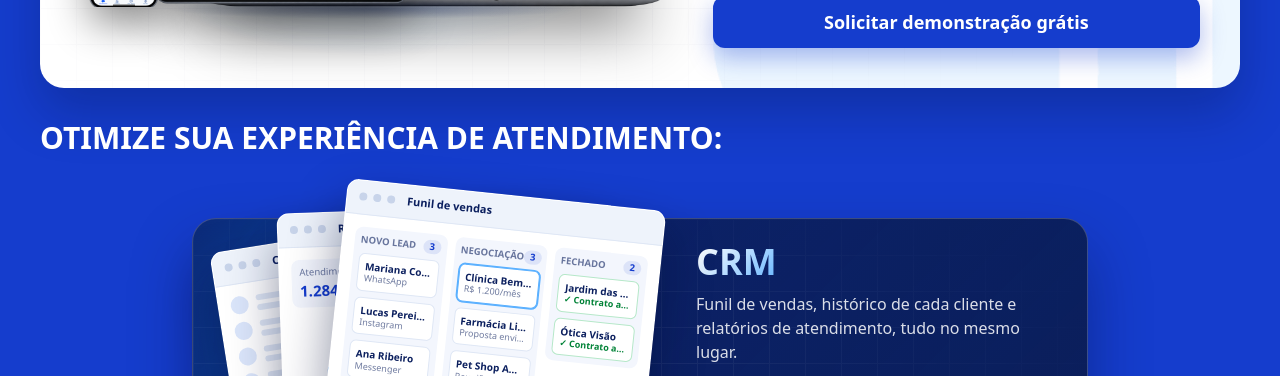
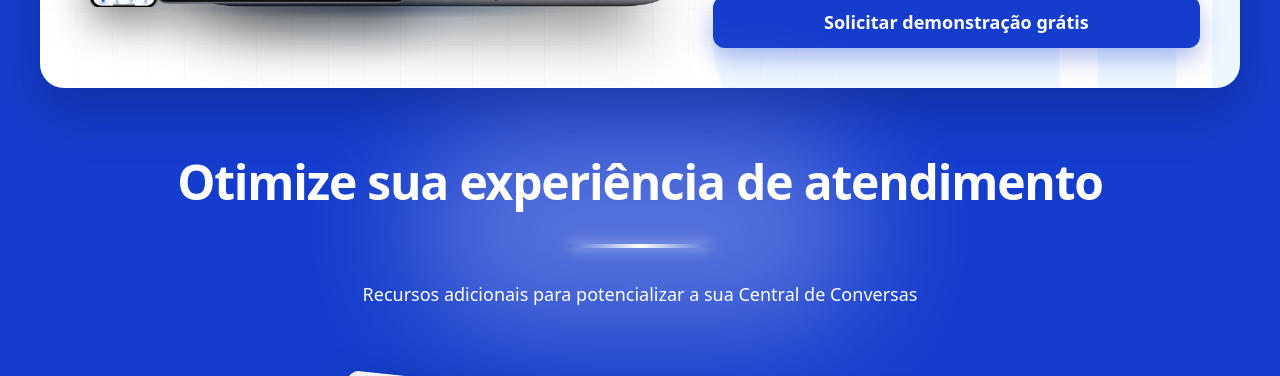
Before and after one commit to ddcalebe/htech-v2, a React (Vite) app: page / in a window 1280 px wide. Shown: the part 1860-2236 px from the top of the page. Built offline with nearby package versions, Linux system fonts and the light colour scheme.

Commit message:
style: highlight add-ons section title

```diff
--- a/src/components/sections/CorporateSolutions.jsx
+++ b/src/components/sections/CorporateSolutions.jsx
@@ -124,9 +124,25 @@ export default function CorporateSolutions() {
       <div ref={gridRef} className="relative mx-auto grid max-w-[1600px] gap-6 px-6 py-10 md:px-10 2xl:px-16">
         <ProductCard {...crm} className="reveal" />
 
-        <h3 className="reveal mt-2 text-3xl font-semibold text-white">OTIMIZE SUA EXPERIÊNCIA DE ATENDIMENTO:</h3>
+        {/* Título dos recursos adicionais: centralizado, em branco, com linha de luz e brilho atrás */}
+        <div className="reveal relative mb-6 mt-10 text-center text-white md:mb-10">
+          <span
+            aria-hidden="true"
+            className="pointer-events-none absolute left-1/2 top-1/2 h-48 w-[28rem] max-w-full -translate-x-1/2 -translate-y-1/2 rounded-full bg-white opacity-30 blur-3xl"
+          />
+          <h3 className="relative text-3xl font-bold leading-tight tracking-tight text-balance md:text-5xl">
+            Otimize sua experiência de atendimento
+          </h3>
+          <span
+            aria-hidden="true"
+            className="relative mx-auto mb-6 mt-6 block h-1 w-36 md:mb-8 md:mt-8 rounded-full bg-gradient-to-r from-transparent via-white to-transparent shadow-[0_0_14px_rgba(255,255,255,0.7)]"
+          />
+          <p className="relative text-base text-white md:text-lg">
+            Recursos adicionais para potencializar a sua Central de Conversas
+          </p>
+        </div>
 
-        {/* Inclusos: CRM em cima; dele sai uma linha que se divide para o Chatbot e o Agente de IA,
+        {/* Adicionais: CRM em cima; dele sai uma linha que se divide para o Chatbot e o Agente de IA,
             que por sua vez se ligam ao hub de Integrações embaixo.
             Sem "relative" aqui, para o logo de fundo continuar alinhado com o CRM e o PABX. */}
         <div className="grid gap-6 md:grid-cols-2 lg:grid-rows-[auto_110px_auto_150px_auto] lg:gap-y-0">
```
